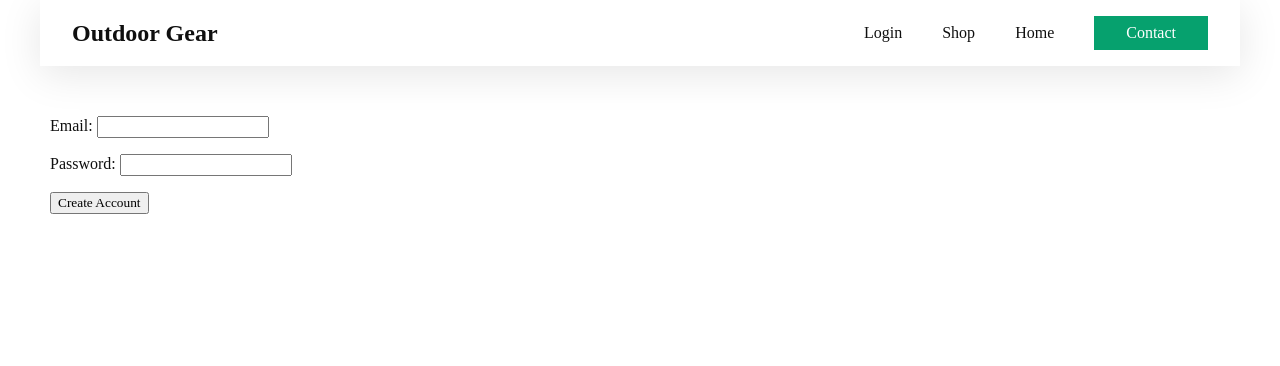
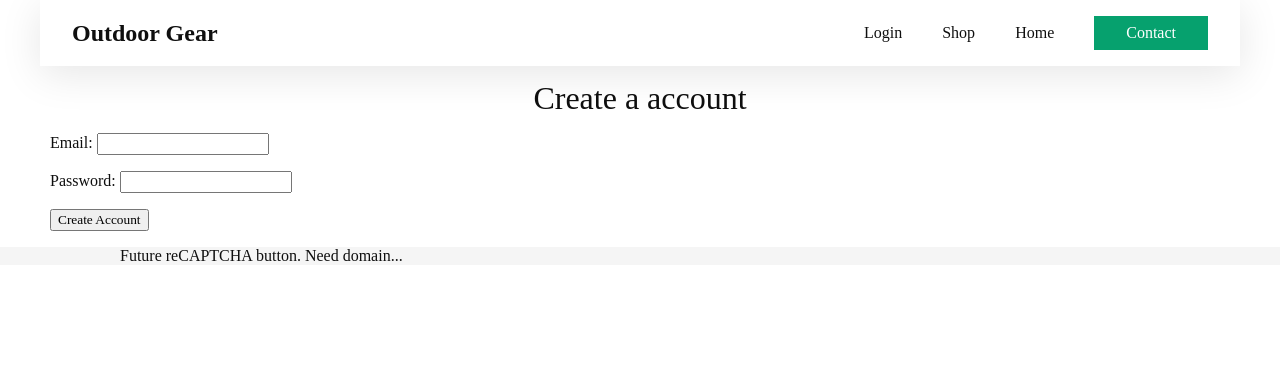
Before and after one commit to MatthewDun/Flask-OutdoorGear-Store, a Flask app: page /create-account in a window 1280 px wide. Shown: the top 366 px of the page. Run offline with Flask 3, Linux system fonts and the light colour scheme.

Commit message:
worked more on the database and create-account.html

```diff
--- a/app.py
+++ b/app.py
@@ -1,8 +1,10 @@
 from flask import Flask, render_template, redirect, request, url_for, session, g, jsonify
 import sqlite3
+from flask_bcrypt import Bcrypt
 
 app = Flask(__name__)
 app.secret_key = 'secret'
+bcrypt = Bcrypt(app)
 
 def connect_db():
     sql = sqlite3.connect('./database.db')
@@ -23,20 +25,16 @@ def close_db(error):
 
 
 @app.route("/", methods=["GET", "POST"])
-
 def home():
     return render_template("home.html")
 
 
 @app.route("/login",methods=["GET", "POST"])
-
 def login():
     return render_template("login.html")
 
 
-
 @app.route("/store")
-
 def store():
     if not session.pop('from-login', False):
         return redirect(url_for('login'))
@@ -45,64 +43,50 @@ def store():
 
 
 @app.route("/create-account")
-
 def create_account():
     return render_template('create-account.html')
 
-def check_account():
-    New_Email = request.form["New_Email"]
-    New_Password = request.form["New_Password"]
 
-    db = get_db()
-    cursor = db.execute('SELECT * FROM users WHERE email = ?', (New_Email,))
-    rows = cursor.fetchall()
-
-    balls = "walls"
-
-    if (len(rows) > 0):
-        balls = "balls"
-
-    return f"<h1>{balls} is what is is</h1>"
-
-
-
-
-
-@app.route("/submit-form", methods=["GET", "POST"])
-
+@app.route("/submit-form", methods=["GET"])
 def authenticate():
     Username = request.form["Username"]
     Password = request.form["Password"]
 
-    print("Username is", Username)
-    if Username == "Admin" and Password == "Pass":
+    db = get_db()
+    cursor = db.execute('SELECT * FROM users WHERE email = ?', (Username,))
+    user = cursor.fetchone()
+
+    if user and bcrypt.check_password_hash(user['password'], Password):
         session['from-login'] = True
         return redirect(url_for('store'))
     else:
         return redirect(url_for('login'))
 
-    #return f"<h1>Id {results[0]['id']}. <br> Email {results[0]['email']} <br> Password {results[0]['password']} <br>"
-
 
 
 @app.route("/submit-account", methods=["GET","POST"])
-
 def check_account():
 
     data = request.get_json()
 
     email = data.get("New_Email")
+    password = data.get("New_Password")
 
 
     db = get_db()
     cursor = db.execute('SELECT * FROM users WHERE email = ?', (email,))
     rows = cursor.fetchall()
 
+    #THE CODE BELOW IS FOR TESTING PURPOUSES. WILL GET SENT A EMAIL IN THE FUTURE
+
     if (len(rows) > 0):
         return jsonify({'message': 'Email already exists'})
+    elif (len(password) < 9):
+        return jsonify({'message': 'Password must be at least 8 characters long'})
     else:
+        hashed_pw = bcrypt.generate_password_hash(password).decode('utf-8')
+        db.execute('INSERT INTO users (email, password) VALUES (?, ?)', (email, hashed_pw))
         return jsonify({'message': f'Verifcation email was sent to {email}'})
-
 
 
 
--- a/static/css/style.css
+++ b/static/css/style.css
@@ -176,6 +176,15 @@ img {
 
 
 .login {
-    padding-top: 100px;
+
     padding-left: 50px;
 }
+
+.captcha {
+    background-color: rgba(231, 231, 231, 0.4);
+    padding-left: 120px;
+}
+
+.create-acc-header {
+    padding-top: 80px;
+}
--- a/templates/create-account.html
+++ b/templates/create-account.html
@@ -25,6 +25,9 @@
   </div>
 
   <!-- NAV BAR -->
+  <div class="create-acc-header">
+    <h1>Create a account</h1>
+  </div>
 
   <div class="login">
     <form action="/submit-account" method="POST">
@@ -36,18 +39,23 @@
     </form>
   </div>
 
+  <div class="captcha">
+    <p>Future reCAPTCHA button. Need domain...</p>
+  </div>
+
   <p id="message"></p>
 
   <script>
     function sendData() {
       const New_Email = document.getElementById("New_Email").value;
+      const New_Password = document.getElementById("New_Password").value;
 
       fetch('/submit-account', {
         method: 'POST',
         headers: {
           'Content-Type': 'application/json'
         },
-        body: JSON.stringify({ New_Email: New_Email })
+        body: JSON.stringify({ New_Email: New_Email , New_Password: New_Password})
       })
       .then(response => response.json())
       .then(data => {
```
